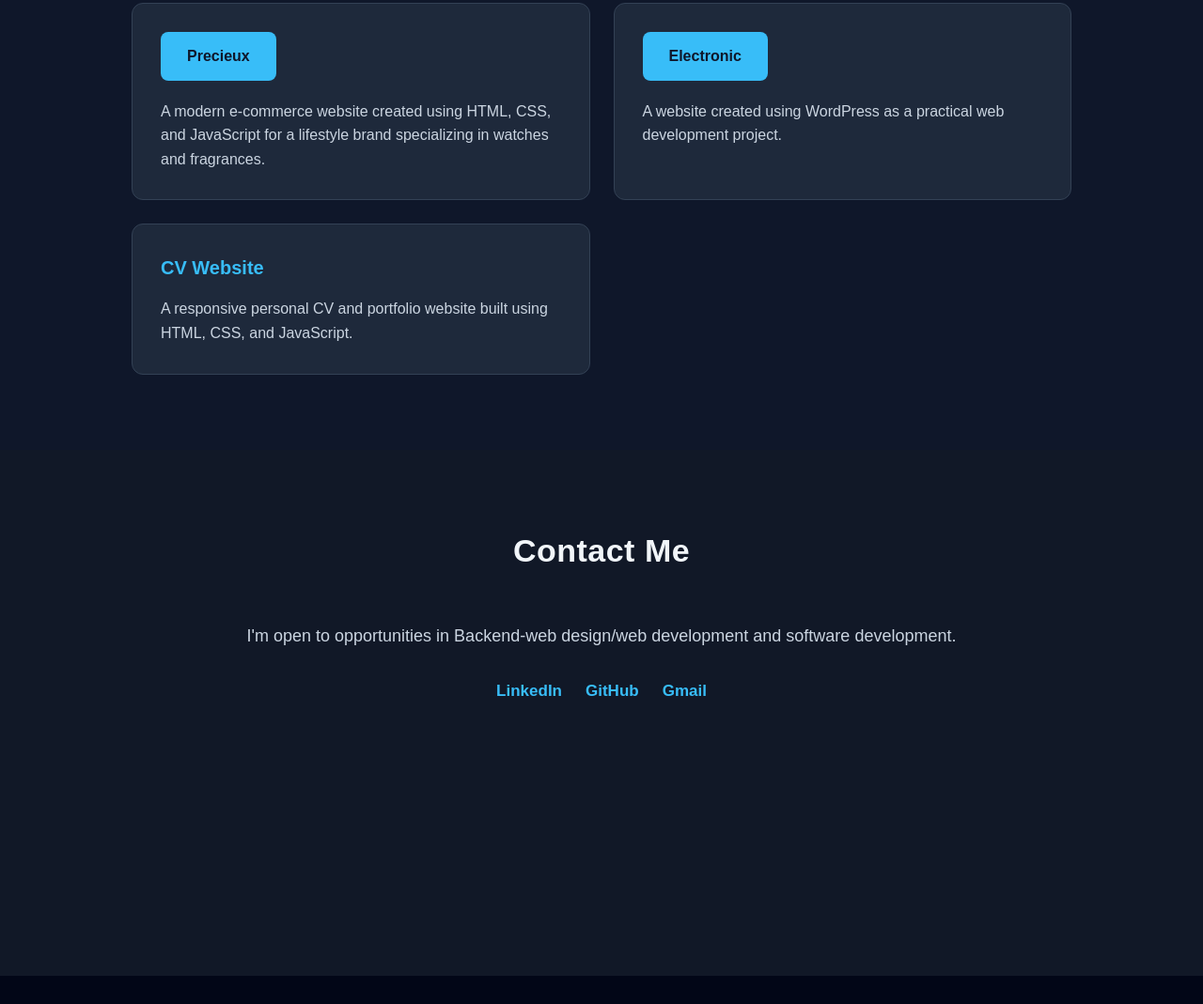
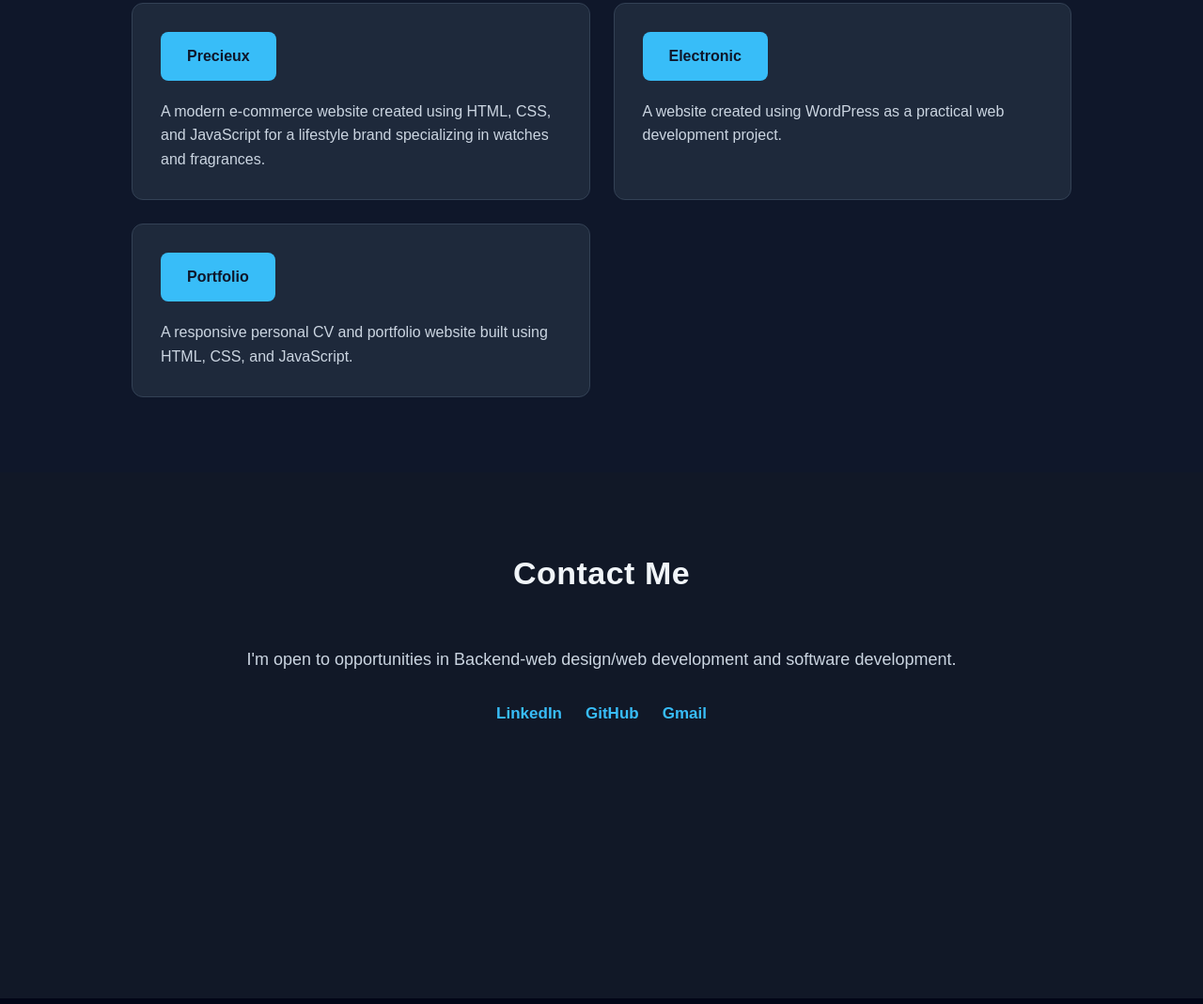
Before and after one commit to Maryam-Hegazi/Maryam-CV, a plain HTML site: page index.html in a window 1280 px wide. Shown: the part 5250-6319 px from the top of the page at 94% size. Drawn offline with Linux system fonts and the light colour scheme.

Commit message:
Add files via upload

```diff
--- a/index.html
+++ b/index.html
@@ -298,8 +298,7 @@
             </p>
            </div>
           <div class="project-card">
-            <h3>CV Website</h3>
-
+            <a href="https://maryam-hegazi.github.io/Maryam-CV/" class="btn">Portfolio</a>
             <p>
               A responsive personal CV and portfolio website built using HTML,
               CSS, and JavaScript.
```
